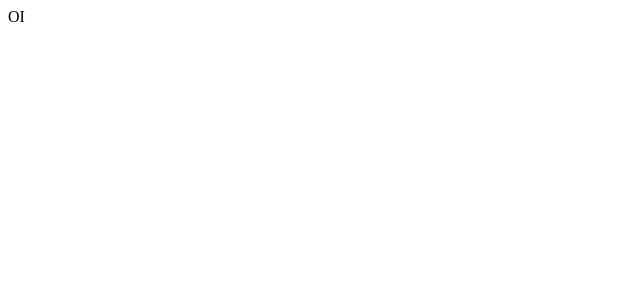
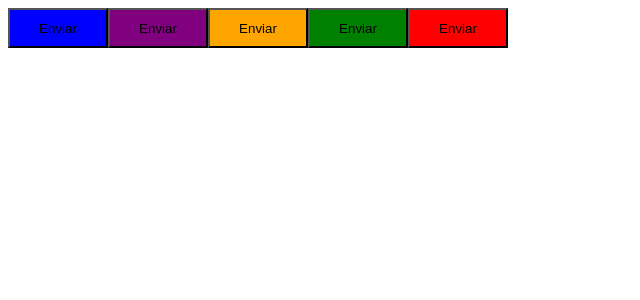
Before and after one commit to N0N4T0/ignite-reactjs-2022, a React (Vite) app in the folder 02-ignite-timer/: page / in a window 1280 px wide. Shown: the top 300 px of the page, without its empty margins (0-640 px from the left). Built offline with nearby package versions, Linux system fonts and the light colour scheme.

Commit message:
feat(): testing styled-components with great performance and advanced types

```diff
--- a/02-ignite-timer/package.json
+++ b/02-ignite-timer/package.json
@@ -9,11 +9,13 @@
   },
   "dependencies": {
     "react": "^18.0.0",
-    "react-dom": "^18.0.0"
+    "react-dom": "^18.0.0",
+    "styled-components": "^5.3.5"
   },
   "devDependencies": {
     "@types/react": "^18.0.0",
     "@types/react-dom": "^18.0.0",
+    "@types/styled-components": "^5.1.25",
     "@vitejs/plugin-react": "^1.3.0",
     "typescript": "^4.6.3",
     "vite": "^2.9.9"
--- a/02-ignite-timer/src/App.tsx
+++ b/02-ignite-timer/src/App.tsx
@@ -1,5 +1,13 @@
+import { Button } from "./components/Button";
+
 export function App() {
   return (
-    <div>OI</div>
+    <div>
+      <Button/>
+      <Button variant={"primary"}/>
+      <Button variant={"secondary"}/>
+      <Button variant={"success"}/>
+      <Button variant={"danger"}/>
+    </div>
   )
 }
--- /dev/null
+++ b/02-ignite-timer/src/components/Button.styles.ts
@@ -0,0 +1,28 @@
+import styled, {css} from "styled-components";
+
+export type ButtonVariant = 'primary' | 'secondary' | 'danger' | 'success' | 'default'
+
+interface ButtonContainerProps {
+    variant: ButtonVariant
+}
+
+const buttonVariants = {
+    primary: 'purple',
+    secondary: 'orange',
+    danger: 'red',
+    success: 'green',
+    default: 'blue'
+}
+
+export const ButtonContainer = styled.button<ButtonContainerProps>`
+    background: red;
+    width: 100px;
+    height: 40px;
+
+    //variant => background-color: primary
+    ${props => {
+        return css`
+            background-color: ${buttonVariants[props.variant]}
+        `
+    }}
+`;
--- /dev/null
+++ b/02-ignite-timer/src/components/Button.tsx
@@ -0,0 +1,11 @@
+import { ButtonContainer, ButtonVariant } from "./Button.styles";
+
+interface ButtonProps {
+    variant?: ButtonVariant
+}
+
+export function Button({ variant = 'default' }: ButtonProps){
+    return(
+       <ButtonContainer variant={variant}>Enviar</ButtonContainer>
+    )
+}
```
Also changed, not shown: 1 other file (tests, documents, lock files or other folders).
